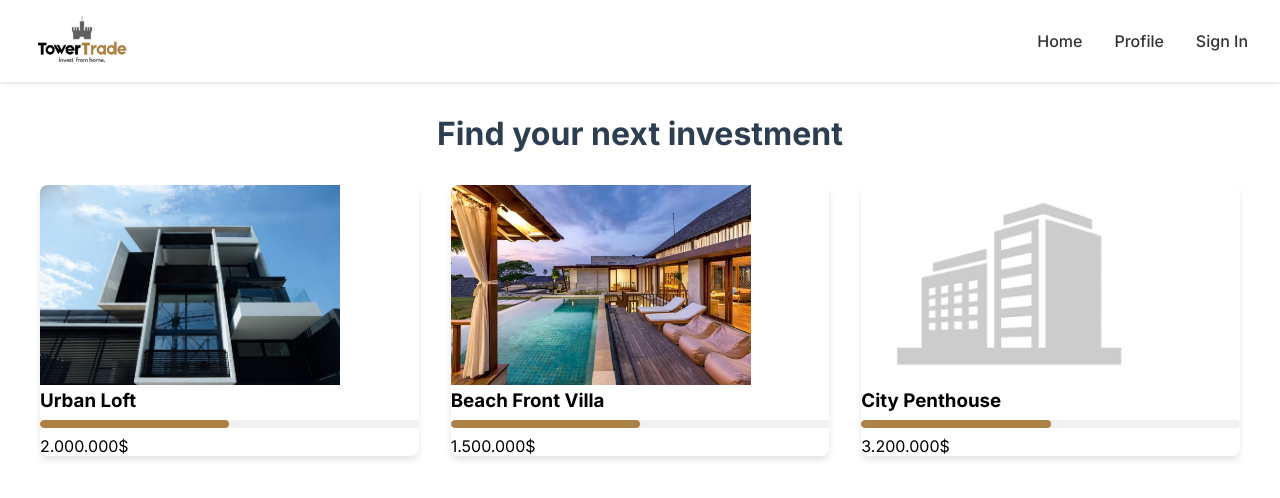
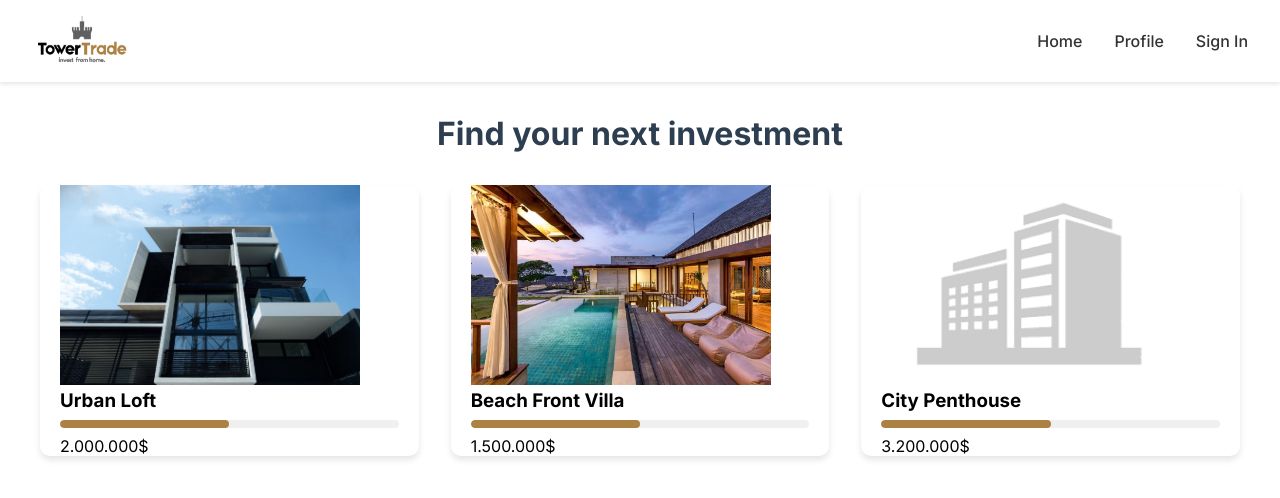
Before and after one commit to RokiTino/towertrader, a Next.js app: page / in a window 1280 px wide. Shown: the top 498 px of the page. Built offline with nearby package versions, Linux system fonts and the light colour scheme.

Commit message:
styling adaptation

```diff
--- a/src/app/styles/PropertyCard.module.css
+++ b/src/app/styles/PropertyCard.module.css
@@ -22,15 +22,24 @@
 
 /* Update existing styles to account for clickable card */
 .propertyCard {
-  border-radius: 8px;
+  border-radius: 10px;
   overflow: hidden;
   box-shadow: 0 4px 6px rgba(0, 0, 0, 0.1);
   transition: transform 0.3s ease, box-shadow 0.3s ease;
   background-color: #ffffff;
   cursor: pointer; /* Show it's clickable */
+  align-items: center;
+  justify-content: center;
+  padding-left: 20px;
+  padding-right: 20px;
 }
 
 .propertyCard:hover {
   transform: translateY(-5px);
   box-shadow: 0 6px 12px rgba(0, 0, 0, 0.15);
 }
+
+.propertyImage {
+  align-items: center;
+  justify-content: center;
+}
```
